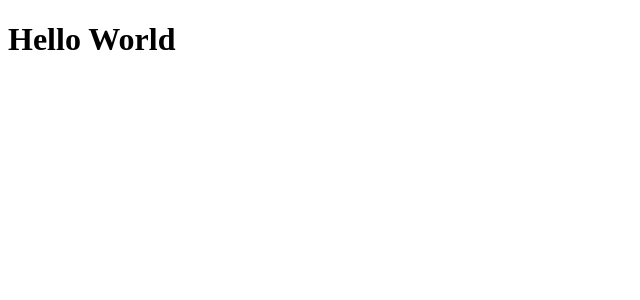
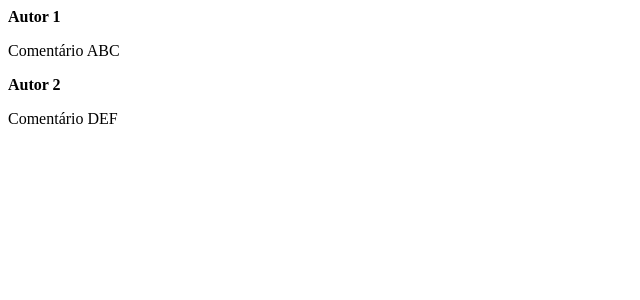
Before and after one commit to devalefflira/01-fundamentos-reactjs, a React (Vite) app in the folder 01-fundamentos-reactjs/: page / in a window 1280 px wide. Shown: the top 300 px of the page, without its empty margins (0-640 px from the left). Built offline with nearby package versions, Linux system fonts and the light colour scheme.

Commit message:
Criação do Componente Post

```diff
--- a/01-fundamentos-reactjs/src/App.jsx
+++ b/01-fundamentos-reactjs/src/App.jsx
@@ -1,7 +1,18 @@
-function App() {
+import { Post } from './Post';
+
+export function App() {
   return (
-   <h1>Hello World</h1>
+  <div>
+   <Post
+    author="Autor 1"
+    content="Comentário ABC"
+   />
+
+   <Post
+    author="Autor 2"
+    content="Comentário DEF"
+  />
+
+  </div>
   )
 }
-
-export default App
--- /dev/null
+++ b/01-fundamentos-reactjs/src/Post.jsx
@@ -0,0 +1,8 @@
+export function Post(props) {
+  return (
+    <div>
+      <strong>{props.author}</strong>
+      <p>{props.content}</p>
+    </div>
+  )
+}
--- a/01-fundamentos-reactjs/src/main.jsx
+++ b/01-fundamentos-reactjs/src/main.jsx
@@ -1,6 +1,6 @@
 import React from 'react'
 import ReactDOM from 'react-dom/client'
-import App from './App'
+import { App } from './App'
 
 ReactDOM.createRoot(document.getElementById('root')).render(
   <React.StrictMode>
```
